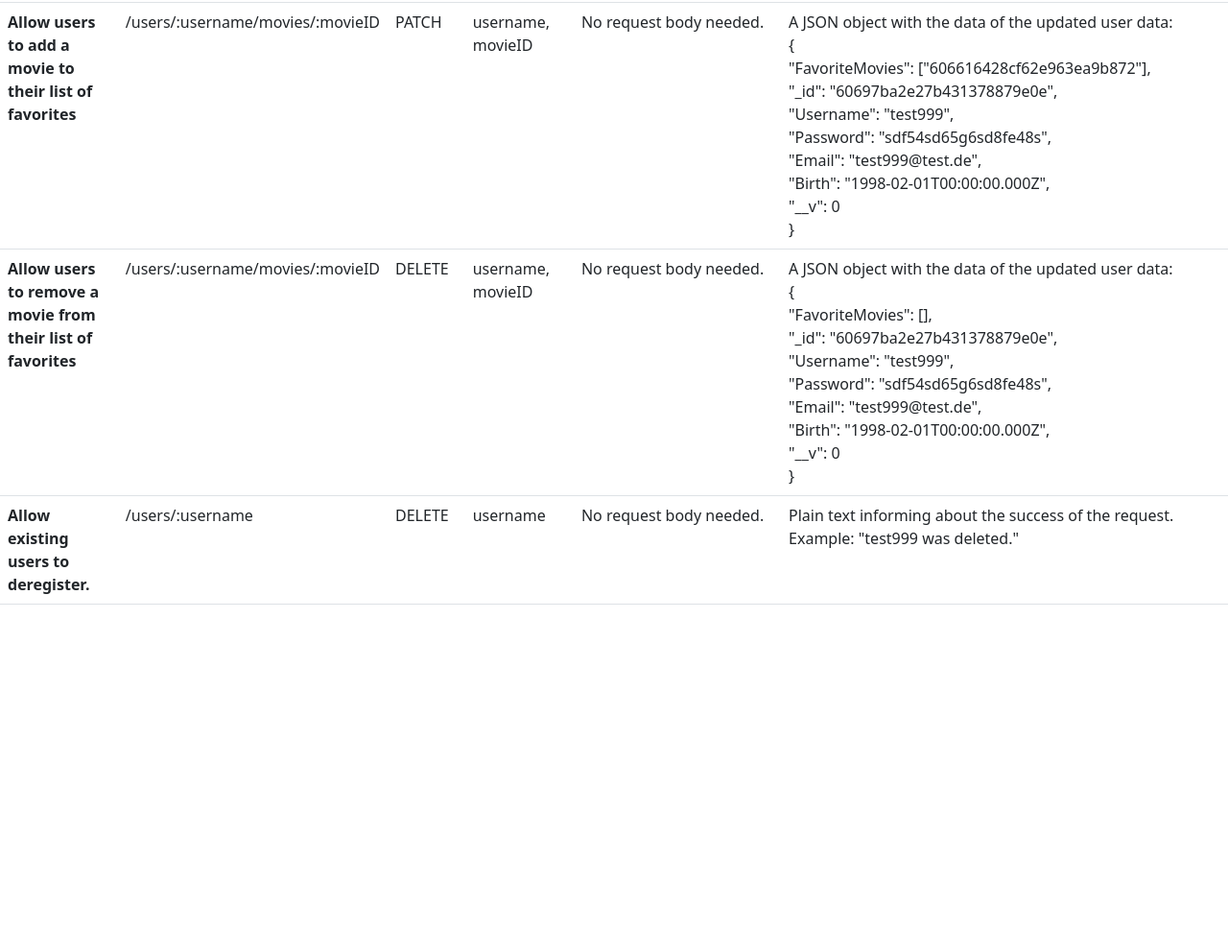
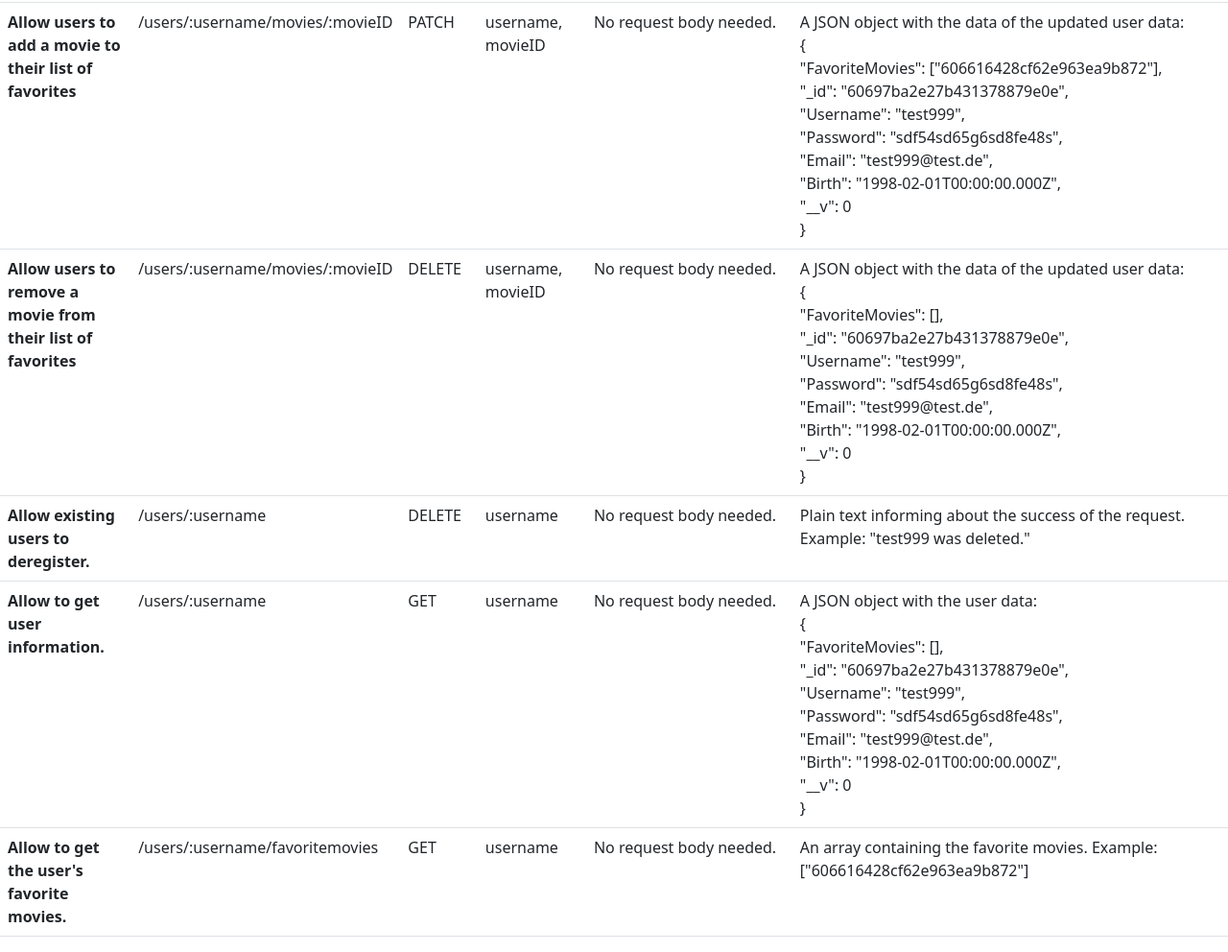
Before and after one commit to daniswhoiam/movie_api, a website: page public/documentation.html in a window 1280 px wide. Shown: the part 2122-3114 px from the top of the page at 96% size. Before the commit the page ends 2768 px from the top, so only its background shows below. Drawn offline with nearby package versions, Linux system fonts and the light colour scheme.

Commit message:
Added two endpoints to get user info

```diff
--- a/public/documentation.html
+++ b/public/documentation.html
@@ -235,6 +235,36 @@
             "test999 was deleted."
           </td>
         </tr>
+        <tr>
+          <th scope="row">Allow to get user information.</th>
+          <td>/users/:username</td>
+          <td>GET</td>
+          <td>username</td>
+          <td>No request body needed.</td>
+          <td>
+            A JSON object with the user data:<br />
+            {<br />
+            "FavoriteMovies": [],<br />
+            "_id": "60697ba2e27b431378879e0e",<br />
+            "Username": "test999",<br />
+            "Password": "sdf54sd65g6sd8fe48s",<br />
+            "Email": "test999@test.de",<br />
+            "Birth": "1998-02-01T00:00:00.000Z",<br />
+            "__v": 0<br />
+            }
+          </td>
+        </tr>
+        <tr>
+          <th scope="row">Allow to get the user's favorite movies.</th>
+          <td>/users/:username/favoritemovies</td>
+          <td>GET</td>
+          <td>username</td>
+          <td>No request body needed.</td>
+          <td>
+            An array containing the favorite movies. Example:<br />
+            ["606616428cf62e963ea9b872"]
+          </td>
+        </tr>
       </tbody>
     </table>
     <script
```
Also changed, not shown: index.js (+46 -0 lines).
